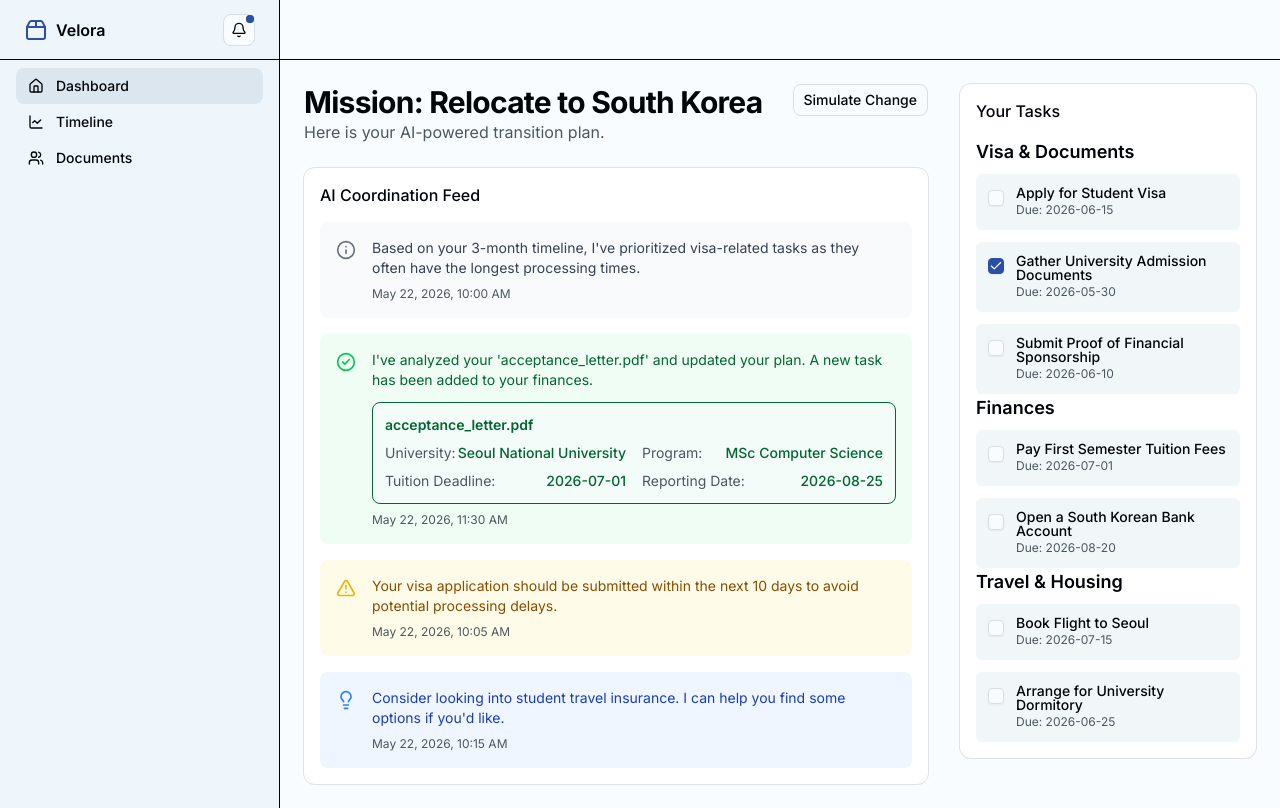
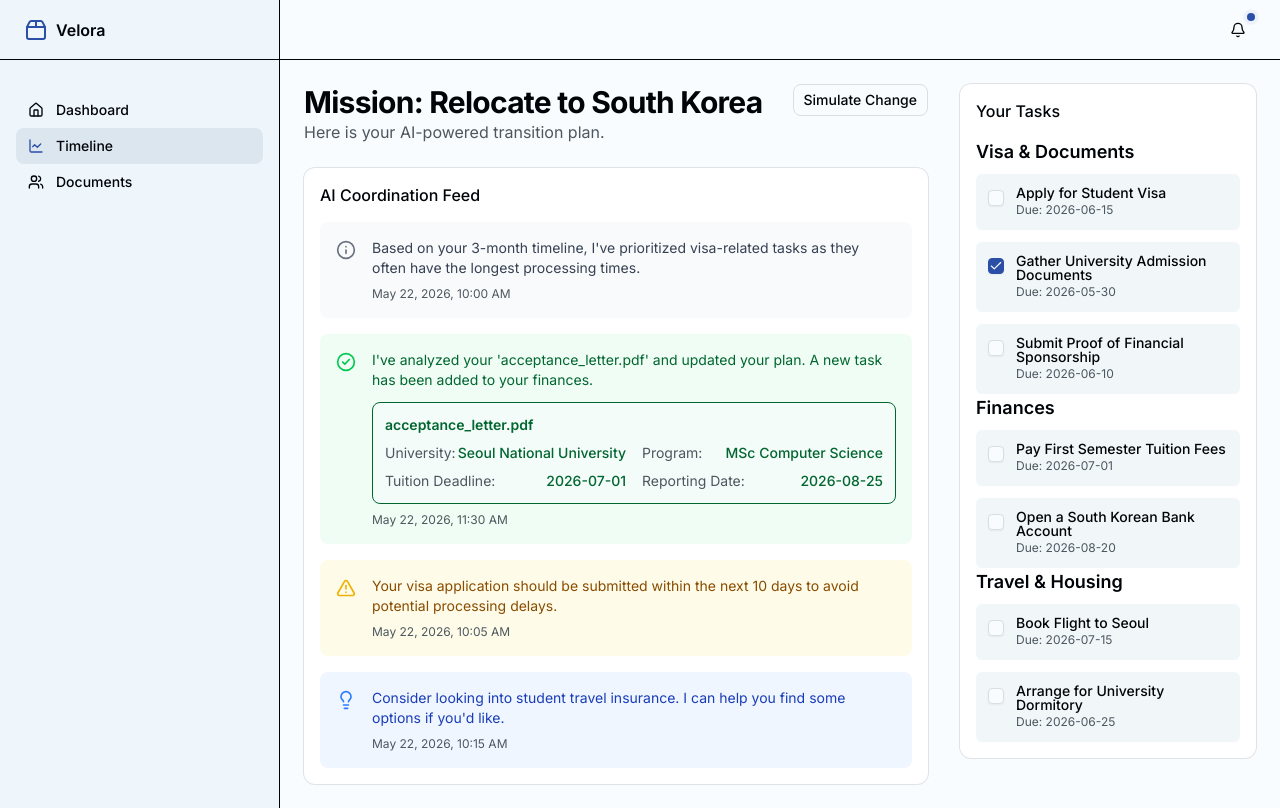
Before and after one commit to JMinallah/velora, a Next.js app: page /mission/1 in a window 1280 px wide. Built offline with nearby package versions, Linux system fonts and the light colour scheme.

Commit message:
feat: enhance NotificationBell and Header components, improve sidebar layout, and update Button and Sheet styles

```diff
--- a/src/components/layout/NotificationBell.tsx
+++ b/src/components/layout/NotificationBell.tsx
@@ -47,7 +47,12 @@ export function NotificationBell() {
   return (
     <Popover>
       <PopoverTrigger asChild>
-        <Button variant="outline" size="icon" className="relative ml-auto h-8 w-8">
+        <Button
+          variant="ghost"
+          size="icon"
+          className="relative h-9 w-9 rounded-full"
+          aria-label="Open notifications"
+        >
           <Bell className="h-4 w-4" />
           {unreadCount > 0 && (
             <span className="absolute top-0 right-0 flex h-2 w-2">
@@ -58,7 +63,7 @@ export function NotificationBell() {
           <span className="sr-only">Toggle notifications</span>
         </Button>
       </PopoverTrigger>
-      <PopoverContent align="end" className="w-[350px]">
+      <PopoverContent align="end" className="w-80">
         <div className="flex items-center justify-between mb-4">
             <h4 className="font-medium text-sm">Notifications</h4>
             <Button variant="link" size="sm" className="text-xs">Mark all as read</Button>
--- a/src/components/layout/header.tsx
+++ b/src/components/layout/header.tsx
@@ -1,50 +1,104 @@
-import { Sheet, SheetContent, SheetTrigger } from "@/components/ui/sheet";
-import { Button } from "@/components/ui/button";
-import { Menu, Package2 } from "lucide-react";
+"use client";
+
+import {
+  Sheet,
+  SheetContent,
+  SheetHeader,
+  SheetTitle,
+  SheetTrigger,
+} from "@/components/ui/sheet";
+import { NotificationBell } from "./NotificationBell";
+import { Home, LineChart, Menu, Package2, Users } from "lucide-react";
 import Link from "next/link";
+import { usePathname } from "next/navigation";
+import { useState } from "react";
 
 export function Header() {
+  const pathname = usePathname();
+  const [open, setOpen] = useState(false);
+
+  const isDashboardActive = pathname === "/";
+  const isTimelineActive = pathname.startsWith("/mission");
+  const isDocumentsActive = pathname.startsWith("/documents");
+
+  const mobileNavItems = [
+    {
+      href: "/",
+      label: "Dashboard",
+      icon: Home,
+      active: isDashboardActive,
+    },
+    {
+      href: "/mission/1",
+      label: "Timeline",
+      icon: LineChart,
+      active: isTimelineActive,
+    },
+    {
+      href: "/documents",
+      label: "Documents",
+      icon: Users,
+      active: isDocumentsActive,
+    },
+  ];
+
   return (
-    <header className="flex h-14 items-center gap-4 border-b bg-background px-4 lg:h-[60px] lg:px-6">
-      <Sheet>
-        <SheetTrigger asChild>
-          <Button variant="outline" size="icon" className="shrink-0 md:hidden">
+    <header className="flex h-14 items-center gap-4 border-b bg-background px-4 lg:h-15 lg:px-6">
+      <Link href="/" className="flex items-center gap-2 font-semibold md:hidden">
+        <Package2 className="h-6 w-6 text-primary" />
+        <span>Velora</span>
+      </Link>
+
+      <div className="ml-auto flex items-center gap-1">
+        <NotificationBell />
+        <Sheet open={open} onOpenChange={setOpen}>
+          <SheetTrigger
+            className="inline-flex h-9 w-9 shrink-0 items-center justify-center transition-colors hover:text-foreground focus-visible:outline-none focus-visible:ring-2 focus-visible:ring-ring/50 md:hidden"
+            aria-label="Open navigation menu"
+          >
             <Menu className="h-5 w-5" />
-            <span className="sr-only">Toggle navigation menu</span>
-          </Button>
           </SheetTrigger>
           <SheetContent side="left" className="flex flex-col">
+            <SheetHeader>
+              <SheetTitle className="sr-only">Navigation menu</SheetTitle>
+            </SheetHeader>
             <nav className="grid gap-2 text-lg font-medium">
               <Link
-              href="#"
+                href="/"
+                onClick={() => setOpen(false)}
                 className="flex items-center gap-2 text-lg font-semibold"
               >
                 <Package2 className="h-6 w-6 text-primary" />
-              <span className="sr-only">Velora</span>
+                <span>Velora</span>
               </Link>
+                {mobileNavItems.map((item, index) => {
+                const Icon = item.icon;
+
+                return (
                   <Link
-              href="#"
-              className="mx-[-0.65rem] flex items-center gap-4 rounded-xl px-3 py-2 text-muted-foreground hover:text-foreground"
+                    key={item.href}
+                    href={item.href}
+                    onClick={() => setOpen(false)}
+                      className={`mx-[-0.65rem] flex items-center gap-4 rounded-xl px-3 py-2 hover:text-foreground ${
+                        index === 0 ? "mt-3" : ""
+                      } ${
+                      item.active
+                        ? "bg-muted text-foreground"
+                        : "text-muted-foreground"
+                    }`}
                   >
-              Dashboard
+                    <Icon
+                      className={`h-4 w-4 ${
+                        item.active ? "text-primary" : "text-muted-foreground"
+                      }`}
+                    />
+                    {item.label}
                   </Link>
-            <Link
-              href="#"
-              className="mx-[-0.65rem] flex items-center gap-4 rounded-xl bg-muted px-3 py-2 text-foreground hover:text-foreground"
-            >
-              Timeline
-            </Link>
-            <Link
-              href="/documents"
-              className="mx-[-0.65rem] flex items-center gap-4 rounded-xl px-3 py-2 text-muted-foreground hover:text-foreground"
-            >
-              Documents
-            </Link>
+                );
+              })}
             </nav>
           </SheetContent>
         </Sheet>
-      <div className="w-full flex-1">
-        {/* Can add search or other header items here */}
       </div>
     </header>
   );
--- a/src/components/layout/sidebar.tsx
+++ b/src/components/layout/sidebar.tsx
@@ -1,39 +1,70 @@
-import { Bell, Home, LineChart, Package2, Users } from "lucide-react";
+"use client";
+
+import { Home, LineChart, Package2, Users } from "lucide-react";
 import Link from "next/link";
-import { NotificationBell } from "./NotificationBell";
+import { usePathname } from "next/navigation";
 
 export function Sidebar() {
+  const pathname = usePathname();
+
+  const isDashboardActive = pathname === "/";
+  const isTimelineActive = pathname.startsWith("/mission");
+  const isDocumentsActive = pathname.startsWith("/documents");
+
   return (
     <div className="hidden border-r bg-sidebar md:block">
       <div className="flex h-full max-h-screen flex-col gap-2">
-        <div className="flex h-14 items-center border-b px-4 lg:h-[60px] lg:px-6">
+        <div className="flex h-14 items-center border-b px-4 lg:h-15 lg:px-6">
           <Link href="/" className="flex items-center gap-2 font-semibold">
             <Package2 className="h-6 w-6 text-primary" />
             <span className="">Velora</span>
           </Link>
-          <NotificationBell />
         </div>
-        <div className="flex-1">
+        <div className="flex-1 pt-6">
           <nav className="grid items-start px-2 text-sm font-medium lg:px-4">
             <Link
-              href="/mission/1"
-              className="flex items-center gap-3 rounded-lg bg-sidebar-accent px-3 py-2 text-sidebar-accent-foreground transition-all hover:text-primary"
+              href="/"
+              className={`flex items-center gap-3 rounded-lg px-3 py-2 transition-all hover:text-primary ${
+                isDashboardActive
+                  ? "bg-sidebar-accent text-sidebar-accent-foreground"
+                  : "text-sidebar-foreground"
+              }`}
             >
-              <Home className="h-4 w-4" />
+              <Home
+                className={`h-4 w-4 ${
+                  isDashboardActive ? "text-primary" : "text-sidebar-foreground"
+                }`}
+              />
               Dashboard
             </Link>
             <Link
-              href="#"
-              className="flex items-center gap-3 rounded-lg px-3 py-2 text-sidebar-foreground transition-all hover:text-primary"
+              href="/mission/1"
+              className={`flex items-center gap-3 rounded-lg px-3 py-2 transition-all hover:text-primary ${
+                isTimelineActive
+                  ? "bg-sidebar-accent text-sidebar-accent-foreground"
+                  : "text-sidebar-foreground"
+              }`}
             >
-              <LineChart className="h-4 w-4" />
+              <LineChart
+                className={`h-4 w-4 ${
+                  isTimelineActive ? "text-primary" : "text-sidebar-foreground"
+                }`}
+              />
               Timeline
             </Link>
             <Link
               href="/documents"
-              className="flex items-center gap-3 rounded-lg px-3 py-2 text-sidebar-foreground transition-all hover:text-primary"
+              className={`flex items-center gap-3 rounded-lg px-3 py-2 transition-all hover:text-primary ${
+                isDocumentsActive
+                  ? "bg-sidebar-accent text-sidebar-accent-foreground"
+                  : "text-sidebar-foreground"
+              }`}
             >
-              <Users className="h-4 w-4" />
+              <Users
+                className={`h-4 w-4 ${
+                  isDocumentsActive ? "text-primary" : "text-sidebar-foreground"
+                }`}
+              />
               Documents
             </Link>
           </nav>
--- a/src/components/ui/button.tsx
+++ b/src/components/ui/button.tsx
@@ -41,20 +41,21 @@ const buttonVariants = cva(
   }
 )
 
-function Button({
-  className,
-  variant = "default",
-  size = "default",
-  asChild = false,
-  ...props
-}: React.ComponentProps<"button"> &
-  VariantProps<typeof buttonVariants> & {
-    asChild?: boolean
-  }) {
+const Button = React.forwardRef<
+  HTMLButtonElement,
+  React.ComponentProps<"button"> &
+    VariantProps<typeof buttonVariants> & {
+      asChild?: boolean
+    }
+>(function Button(
+  { className, variant = "default", size = "default", asChild = false, ...props },
+  ref
+) {
   const Comp = asChild ? Slot.Root : "button"
 
   return (
     <Comp
+      ref={ref}
       data-slot="button"
       data-variant={variant}
       data-size={size}
@@ -62,6 +63,8 @@ function Button({
       {...props}
     />
   )
-}
+})
+
+Button.displayName = "Button"
 
 export { Button, buttonVariants }
--- a/src/components/ui/sheet.tsx
+++ b/src/components/ui/sheet.tsx
@@ -65,9 +65,9 @@ function SheetContent({
         className={cn(
           "fixed z-50 gap-4 bg-background p-6 shadow-lg transition ease-in-out data-[state=open]:animate-in data-[state=closed]:animate-out data-[state=closed]:duration-300 data-[state=open]:duration-500",
           side === "right" &&
-            "inset-y-0 right-0 h-full w-3/4 border-l data-[state=closed]:slide-out-to-right data-[state=open]:slide-in-from-right sm:max-w-sm",
+            "inset-y-0 right-0 h-full w-[82vw] max-w-70 border-l data-[state=closed]:slide-out-to-right data-[state=open]:slide-in-from-right sm:max-w-75",
           side === "left" &&
-            "inset-y-0 left-0 h-full w-3/4 border-r data-[state=closed]:slide-out-to-left data-[state=open]:slide-in-from-left sm:max-w-sm",
+            "inset-y-0 left-0 h-full w-[82vw] max-w-70 border-r data-[state=closed]:slide-out-to-left data-[state=open]:slide-in-from-left sm:max-w-75",
           side === "top" &&
             "inset-x-0 top-0 h-auto border-b data-[state=closed]:slide-out-to-top data-[state=open]:slide-in-from-top",
           side === "bottom" &&
```
Lines whose indentation alone changed are shown as unchanged.
